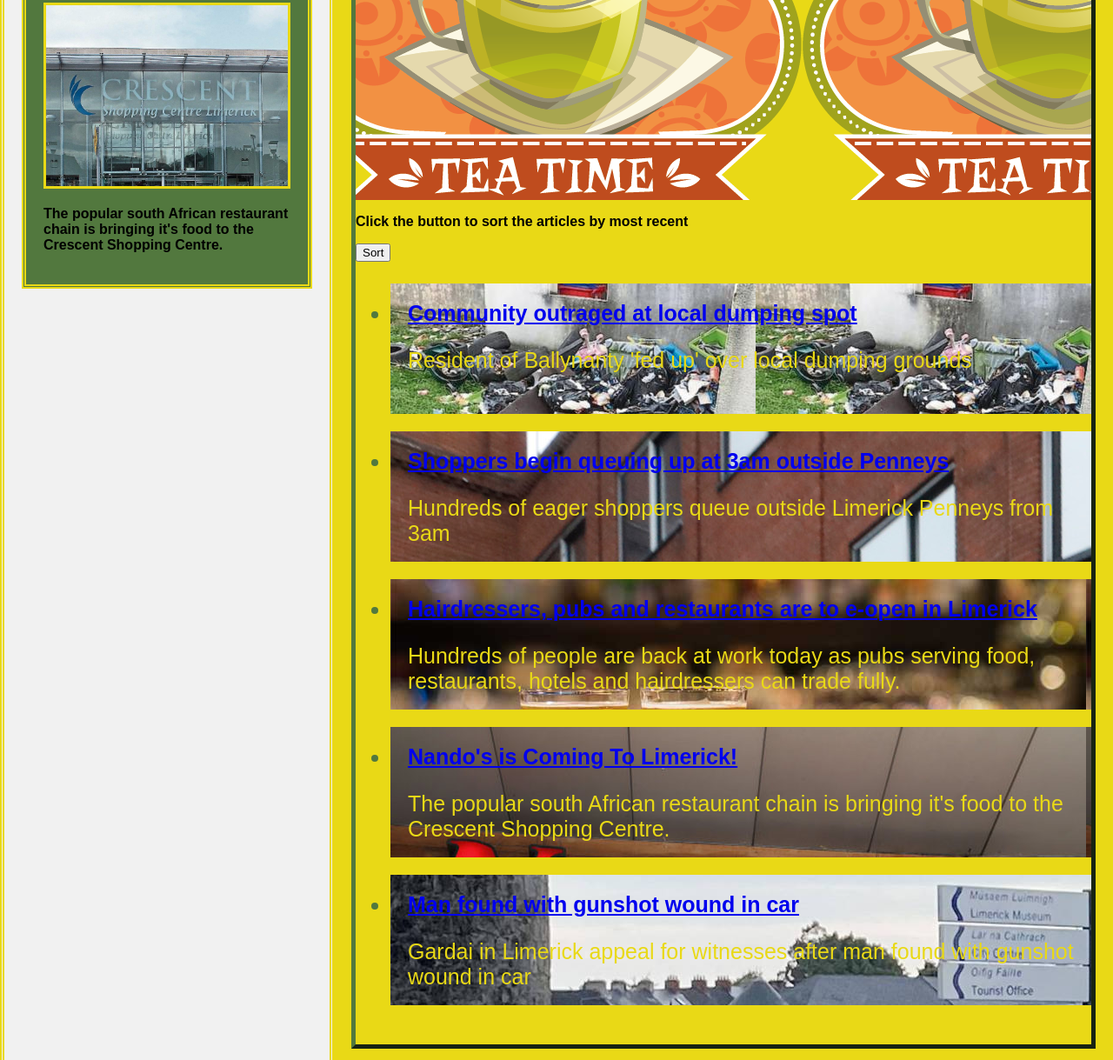
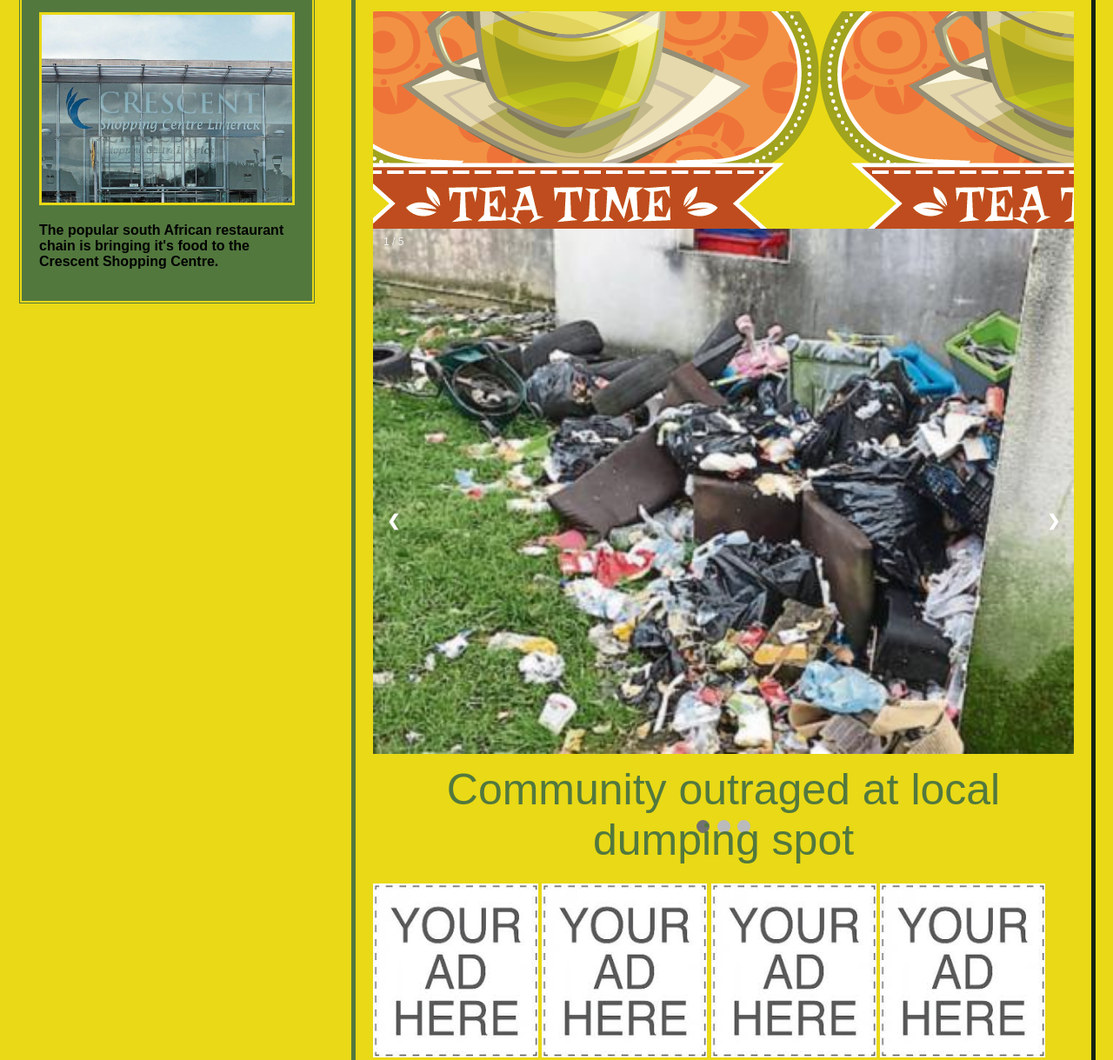
Before and after one commit to K00243171/RWD, a plain HTML site: page K00243171_IDM2_ RWD_Repeat_Project/allnews.html in a window 1280 px wide. Shown: the part 349-1568 px from the top of the page at 87% size. Drawn offline with Linux system fonts and the light colour scheme; files whose address does not match are found by name.

Commit message:
Added slideshow

```diff
--- a/K00243171_IDM2_ RWD_Repeat_Project/allnews.html
+++ b/K00243171_IDM2_ RWD_Repeat_Project/allnews.html
@@ -37,7 +37,7 @@
 <!-- The flexible grid (content) -->
 <div class="row">
   <div class="side">
-      <h1 style="background-color: cyan">Trending Now</h1>
+      <h1 style="background-color:#52783e">Trending Now</h1>
       <div class="sideStory" style="height:auto">
         <h2 style="color: #E9D916; text-align: center"><em>Nando's is Coming To Limerick!</em></h2>
     <a href="story4.html">
@@ -48,36 +48,94 @@
     </div>
   <div class="main">
       <div class="topStory">
-      <h2 style="text-align: center; border-style: dashed; border-color: #BC08B0; background-color: cyan;"><strong>ALL NEWS ARTICLES</strong></h2>
+      <h2 style="text-align: center;"><strong>ALL NEWS ARTICLES</strong></h2>
       <div class="mainImage" style="height: 250px; background: url(img/tealogo.png)-70px -170px; background-size: auto;"></div>
-          <p><b>Click the button to sort the articles by most recent</b></p>
-      <button onclick="sortList()">Sort</button>
-      <ul class="sort-list" style="font-size: 25px; color:#52783e">
-    <li style="padding-bottom:20px;"><div class="story1" style="height:150px; background: url(img/rubbish.jpg)"><time class="sort-item" datetime="01-06-2020 10:25"></time>
-        <a href="story1.html"><b>Community outraged at local dumping spot</b></a>
-        <p style="color:#E9D916;">Resident of Ballynanty 'fed up' over local dumping grounds</p>
-        </div></li>
-          <li style="padding-bottom: 20px"><div class="story2" style="height:150px; background: url(img/penneys.jpg);"><time class="sort-item" datetime="05-08-2020 12:55"></time><a href="story2.html"><b>Shoppers begin queuing up at 3am outside Penneys</b></a>
-              <p style="color:#E9D916;">Hundreds of eager shoppers queue outside Limerick Penneys from 3am</p></div></li>
-    <li style="padding-bottom: 20px"><div class="story3" style="height:150px; background: url(img/pub.jpg)"><time class="sort-item" datetime="25-06-2020 08:07"></time>
-        <a href="story3.html"><b>Hairdressers, pubs and restaurants are to e-open in Limerick</b></a>
-        <p style="color:#E9D916;">Hundreds of people are back at work today as pubs serving food, restaurants, hotels and hairdressers can trade fully.</p></div></li>
-    <li style="padding-bottom: 20px"><div class="story4" style="height:150px; background: url(img/nandos.jpg)"><time class="sort-item" datetime="17-07-2020 11:36"></time><a href="story4.html"><b>Nando's is Coming To Limerick!</b></a>
-        <p style="color:#E9D916;">The popular south African restaurant chain is bringing it's food to the Crescent Shopping Centre.</p></div></li>
-    <li style="padding-bottom: 20px"><div class="story5" style="height:150px; background: url(img/gunshot.jpg)"><time class="sort-item" datetime="05-07-2020 08:15"></time><a href="story5.html"><b>Man found with gunshot wound in car</b></a>
-        <p style="color:#E9D916;">Gardai in Limerick appeal for witnesses after man found with gunshot wound in car</p></div></li>
-      </ul>
-  </div>
+          <!-- Slideshow container -->
+<div class="slideshow-container">
+
+  <!-- Full-width images with number and caption text -->
+  <div class="mySlides fade">
+    <div class="numbertext">1 / 5</div>
+    <a href="story1.html">
+    <img src="img/rubbish.jpg" style="width:100%">
+    <div class="text" style="font-size: 50px; color: #52783e;">Community outraged at local dumping spot</div>
+    </a>
       <br>
       <br>
       <br>
       <br>
+  </div>
+
+  <div class="mySlides fade">
+    <div class="numbertext">2 / 5</div>
+    <a href="story2.html">
+    <img src="img/penneys.jpg" style="width:100%">
+    <div class="text" style="font-size: 50px; color: #52783e;">Shoppers begin queuing up at 3am outside Penney's</div>
+      </a>
+      <br>
+      <br>
+      <br>
+      <br>
+  </div>
+
+  <div class="mySlides fade">
+    <div class="numbertext">3 / 5</div>
+    <a href="story3.html">
+    <img src="img/pub.jpg" style="width:100%">
+    <div class="text" style="font-size: 50px; color: #52783e;">Hairdressers Pubs & Restaurants are to re-open in Limerick</div>
+      </a>
+      <br>
+      <br>
+      <br>
+      <br>
+  </div>
+
+  <div class="mySlides fade">
+    <div class="numbertext">4 / 5</div>
+    <a href="story4.html">
+    <img src="img/nandos.jpg" style="width:100%">
+    <div class="text" style="font-size: 50px; color: #52783e;">Nando's is coming to Limerick!</div>
+      </a>
+      <br>
+      <br>
+      <br>
+      <br>
+  </div>
+
+  <div class="mySlides fade">
+    <div class="numbertext">5 / 5</div>
+    <a href="story5.html">
+    <img src="img/gunshot.jpg" style="width:100%">
+    <div class="text" style="font-size: 50px; color: #52783e;">Man found with gunshot wound in car</div>
+      </a>
+      <br>
+      <br>
+      <br>
+      <br>
+  </div>
+
+  <!-- Next and previous buttons -->
+  <a class="prev" onclick="plusSlides(-1)">&#10094;</a>
+  <a class="next" onclick="plusSlides(1)">&#10095;</a>
+</div>
+<br>
+
+<!-- The dots/circles -->
+<div style="text-align:center">
+  <span class="dot" onclick="currentSlide(1)"></span>
+  <span class="dot" onclick="currentSlide(2)"></span>
+  <span class="dot" onclick="currentSlide(3)"></span>
+</div>
+    <script type="text/javascript" src="js/slideshow.js"> </script>
+      <br>
+      <br>
+      <br>
     <div class="advert" style="height:200px; display: inline;">
-        <img src="img/add%20space.jfif" alt="Add Space" style="height: 200px; width: 200px;">
-        <img src="img/add%20space.jfif" alt="Add Space" style="height: 200px; width: 200px;">
-        <img src="img/add%20space.jfif" alt="Add Space" style="height: 200px; width: 200px;">
-        <img src="img/add%20space.jfif" alt="Add Space" style="height: 200px; width: 200px;">
-        <img src="img/add%20space.jfif" alt="Add Space" style="height: 200px; width: 200px;">
+        <img src="img/add%20space.jfif" alt="Add Space" style="height: 200px; width: 190px;">
+        <img src="img/add%20space.jfif" alt="Add Space" style="height: 200px; width: 190px;">
+        <img src="img/add%20space.jfif" alt="Add Space" style="height: 200px; width: 190px;">
+        <img src="img/add%20space.jfif" alt="Add Space" style="height: 200px; width: 190px;">
+        <img src="img/add%20space.jfif" alt="Add Space" style="height: 200px; width: 190px;">
     </div>
     </div>
     </div>
--- a/K00243171_IDM2_ RWD_Repeat_Project/css/index.css
+++ b/K00243171_IDM2_ RWD_Repeat_Project/css/index.css
@@ -1,7 +1,97 @@
 @charset "UTF-8";
 
-* {
-  box-sizing: border-box;
+* {box-sizing:border-box}
+
+/* Slideshow container */
+.slideshow-container {
+  max-width: 1000px;
+  position: relative;
+  margin: auto;
+}
+
+/* Hide the images by default */
+.mySlides {
+  display: none;
+}
+
+/* Next & previous buttons */
+.prev, .next {
+  cursor: pointer;
+  position: absolute;
+  top: 50%;
+  width: auto;
+  margin-top: -22px;
+  padding: 16px;
+  color: white;
+  font-weight: bold;
+  font-size: 18px;
+  transition: 0.6s ease;
+  border-radius: 0 3px 3px 0;
+  user-select: none;
+}
+
+/* Position the "next button" to the right */
+.next {
+  right: 0;
+  border-radius: 3px 0 0 3px;
+}
+
+/* On hover, add a black background color with a little bit see-through */
+.prev:hover, .next:hover {
+  background-color: rgba(0,0,0,0.8);
+}
+
+/* Caption text */
+.text {
+  color: #f2f2f2;
+  font-size: 15px;
+  padding: 8px 12px;
+  position: absolute;
+  width: 100%;
+  text-align: center;
+}
+
+/* Number text (1/3 etc) */
+.numbertext {
+  color: #f2f2f2;
+  font-size: 12px;
+  padding: 8px 12px;
+  position: absolute;
+  top: 0;
+}
+
+/* The dots/bullets/indicators */
+.dot {
+  cursor: pointer;
+  height: 15px;
+  width: 15px;
+  margin: 0 2px;
+  background-color: #bbb;
+  border-radius: 50%;
+  display: inline-block;
+  transition: background-color 0.6s ease;
+}
+
+.active, .dot:hover {
+  background-color: #717171;
+}
+
+/* Fading animation */
+.fade {
+  -webkit-animation-name: fade;
+  -webkit-animation-duration: 1.5s;
+  animation-name: fade;
+  animation-duration: 1.5s;
+}
+
+@-webkit-keyframes fade {
+  from {opacity: .4}
+  to {opacity: 1}
+}
+
+@keyframes fade {
+  from {opacity: .4}
+  to {opacity: 1}
 }
 
 .topStory{
@@ -10,6 +100,7 @@
   border-style: outset;
   border-color:#52783e;
   background-color:#E9D916;
+  padding: inherit;
 }
 
 .mainStory{
@@ -135,6 +226,7 @@ body {
   text-decoration: none;
   width: 100%;
   text-align: right;
+  font-size: 30px;
 }
 
 /* Change color on hover */
@@ -153,16 +245,13 @@ body {
 /* Sidebar/left column */
 .side {
   flex: 30%;
-  background-color: #f1f1f1;
+  background-color:#E9D916;
   padding: 20px;
-  border-width: thick;
-  border-style: double;
-  border-color:#E9D916;
 }
 
 .side h1 {
     text-align: center;
-    background-color:cyan;
+    background-color:#52783e;
     color:#E9D916;
     text-shadow: 2px 2px #52783e;
 }
@@ -172,8 +261,6 @@ body {
   flex: 70%;
   background-color:#E9D916;
   padding: 20px;
-  border-top-style: outset;
-  border-color: #52783e;
 }
 
 .main h2 {
@@ -183,14 +270,13 @@ body {
     font-size: 60px;
     color:#E9D916;
     text-shadow: 2px 2px #52783e;
-    background-color: cyan;
+    background-color: #52783e;
 }
 
 /* Footer */
 .footer {
   text-align: center;
   background: #52783e;
-  position: absolute;
   bottom:auto;
   width: 100%;
   height: 100px;
--- /dev/null
+++ b/K00243171_IDM2_ RWD_Repeat_Project/js/slideshow.js
@@ -0,0 +1,29 @@
+/* global document */
+var slideIndex = 1;
+showSlides(slideIndex);
+
+// Next/previous controls
+function plusSlides(n) {
+  showSlides(slideIndex += n);
+}
+
+// Thumbnail image controls
+function currentSlide(n) {
+  showSlides(slideIndex = n);
+}
+
+function showSlides(n) {
+  var i;
+  var slides = document.getElementsByClassName("mySlides");
+  var dots = document.getElementsByClassName("dot");
+  if (n > slides.length) {slideIndex = 1}
+  if (n < 1) {slideIndex = slides.length}
+  for (i = 0; i < slides.length; i++) {
+      slides[i].style.display = "none";
+  }
+  for (i = 0; i < dots.length; i++) {
+      dots[i].className = dots[i].className.replace(" active", "");
+  }
+  slides[slideIndex-1].style.display = "block";
+  dots[slideIndex-1].className += " active";
+}
```
Also changed, not shown: K00243171_IDM2_ RWD_Repeat_Project/index.html (+1 -1 lines), K00243171_IDM2_ RWD_Repeat_Project/signUp.html (+1 -1 lines).
